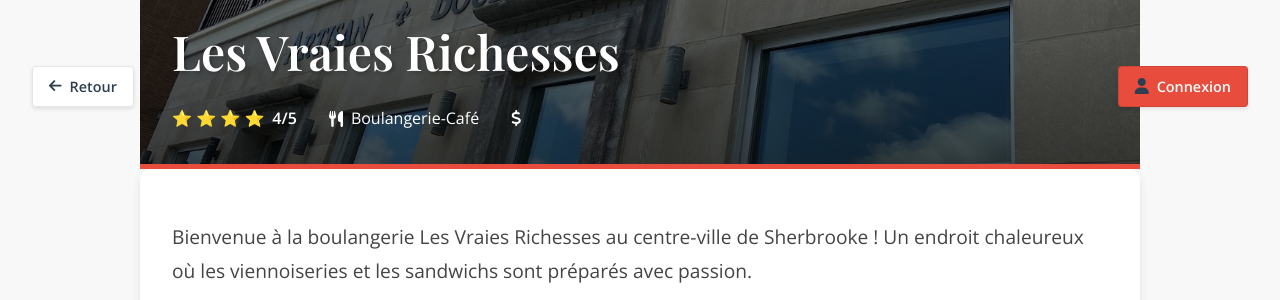
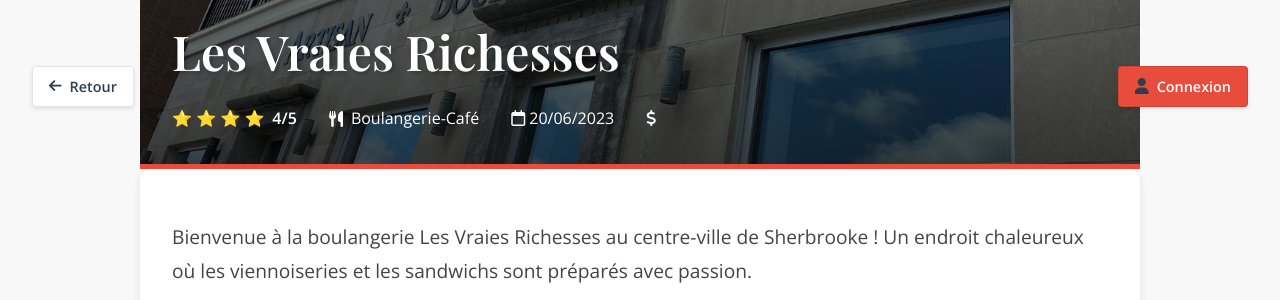
Before and after one commit to Natael21/blog-culinaire, a Jekyll site: the page built from _posts/2023-06-20-les-vraies-richesses.markdown, in a window 1280 px wide. Shown: the part 761-1061 px from the top of the page. Built offline with Jekyll 4.4.1, drawn with Linux system fonts in a browser that asks for light colours; a script that is not in the unit is left out.

Commit message:
added date on resto main pages

```diff
--- a/_layouts/restaurant.html
+++ b/_layouts/restaurant.html
@@ -19,6 +19,7 @@
           <span class="score">{{ rating }}/5</span>
         </div>
         <span class="style"><i class="fas fa-utensils"></i> {{ page.style }}</span>
+        <span class="date"><i class="far fa-calendar"></i> {{ page.date | date: "%d/%m/%Y" }}</span>
         <span class="price">
           {% if page.price == "budget" %}
             <i class="fas fa-dollar-sign"></i>
```
